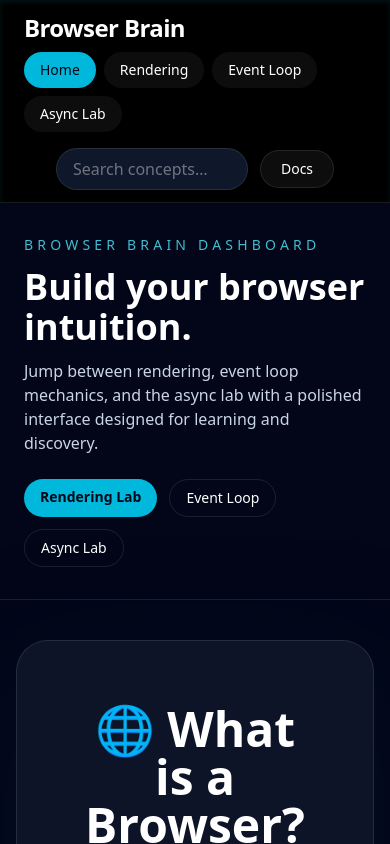
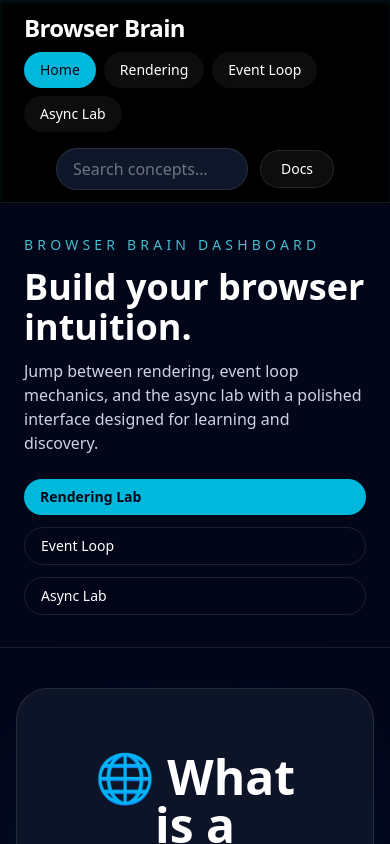
Before and after one commit to artistemahi/Browser_Brain, a React (Vite) app: page /home in a window 390 px wide. Shown: the top 844 px of the page. Built offline with nearby package versions, Linux system fonts and the light colour scheme.

Commit message:
responsve

```diff
--- a/src/components/GlobalBody.tsx
+++ b/src/components/GlobalBody.tsx
@@ -33,19 +33,19 @@ const GlobalBody = () => {
             <div className="flex flex-wrap gap-3">
               <Link
                 to="/rendering"
-                className="rounded-full bg-cyan-500 px-4 py-2 text-sm font-semibold text-slate-950 transition hover:bg-cyan-400"
+                className="w-full sm:w-auto rounded-full bg-cyan-500 px-4 py-2 text-sm font-semibold text-slate-950 transition hover:bg-cyan-400"
               >
                 Rendering Lab
               </Link>
               <Link
                 to="/event-loop"
-                className="rounded-full border border-white/10 px-4 py-2 text-sm hover:bg-white/10 transition"
+                className="w-full sm:w-auto rounded-full border border-white/10 px-4 py-2 text-sm hover:bg-white/10 transition"
               >
                 Event Loop
               </Link>
               <Link
                 to="/async-lab"
-                className="rounded-full border border-white/10 px-4 py-2 text-sm hover:bg-white/10 transition"
+                className="w-full sm:w-auto rounded-full border border-white/10 px-4 py-2 text-sm hover:bg-white/10 transition"
               >
                 Async Lab
               </Link>
@@ -55,7 +55,7 @@ const GlobalBody = () => {
       </section>
 
       <div className="mx-auto flex max-w-7xl flex-col gap-6 px-4 py-10 lg:flex-row lg:items-start">
-        <aside className="order-2 lg:order-1 lg:w-72 rounded-3xl border border-white/10 bg-slate-900/80 p-6 shadow-[0_25px_80px_rgba(0,0,0,0.35)] backdrop-blur-xl">
+        <aside className="order-2 lg:order-1 w-full lg:w-72 rounded-3xl border border-white/10 bg-slate-900/80 p-6 shadow-[0_25px_80px_rgba(0,0,0,0.35)] backdrop-blur-xl">
           <p className="text-sm uppercase tracking-[0.3em] text-cyan-400/80">
             Quick Actions
           </p>
@@ -94,12 +94,12 @@ const GlobalBody = () => {
           </div>
         </aside>
 
-        <main className="order-1 lg:order-2 flex-1 rounded-[2rem] border border-white/10 bg-slate-900/90 p-8 shadow-[0_40px_120px_rgba(7,19,48,0.55)]">
+        <main className="order-1 lg:order-2 flex-1 min-w-0 rounded-4xl border border-white/10 bg-slate-900/90 p-8 shadow-[0_40px_120px_rgba(7,19,48,0.55)]">
           <MainContent />
         </main>
 
         {showNote && (
-          <aside className="order-3 lg:w-80 rounded-[2rem] border border-white/10 bg-slate-900/90 p-5 shadow-[0_40px_120px_rgba(7,19,48,0.55)]">
+          <aside className="order-3 w-full lg:w-80 rounded-4xl border border-white/10 bg-slate-900/90 p-5 shadow-[0_40px_120px_rgba(7,19,48,0.55)]">
             <NotesEditor />
           </aside>
         )}
--- a/src/components/RenderingRight.tsx
+++ b/src/components/RenderingRight.tsx
@@ -4,7 +4,7 @@ interface prop {
   css: string;
   showLayoutBorder: boolean;
 }
-const RenderingRight = ({ html, css,showLayoutBorder }: prop) => {
+const RenderingRight = ({ html, css, showLayoutBorder }: prop) => {
   const finalDoc = `
     <html>
       <head>
@@ -19,22 +19,25 @@ const RenderingRight = ({ html, css,showLayoutBorder }: prop) => {
   `; // here sytling is appling on the html
 
   return (
-    <div className="flex-col">
-      <div className=" bg-white rounded-2xl h-full p-4 overflow-hidden flex justify-center items-start">
-        <div className="scale-90 origin-top">
+    <div className="flex flex-col gap-4">
+      <div className="bg-white rounded-2xl p-4 overflow-hidden">
+        <div className="min-h-55 w-full overflow-auto">
           <DomTree html={html} />
         </div>
       </div>
+
       <div
-        className={`bg-white rounded-2xl h-full p-4 mt-4 overflow-hidden transition-all duration-300 ${
+        className={`bg-white rounded-2xl p-4 transition-all duration-300 ${
           showLayoutBorder ? "border-4 border-red-500" : ""
         }`}
       >
-        <iframe
-          title="preview"
-          srcDoc={finalDoc}
-          className="w-full h-full rounded-lg"
-        />
+        <div className="w-full h-80 sm:h-90 md:h-105 rounded-lg overflow-hidden">
+          <iframe
+            title="preview"
+            srcDoc={finalDoc}
+            className="w-full h-full rounded-lg"
+          />
+        </div>
       </div>
     </div>
   );
```
